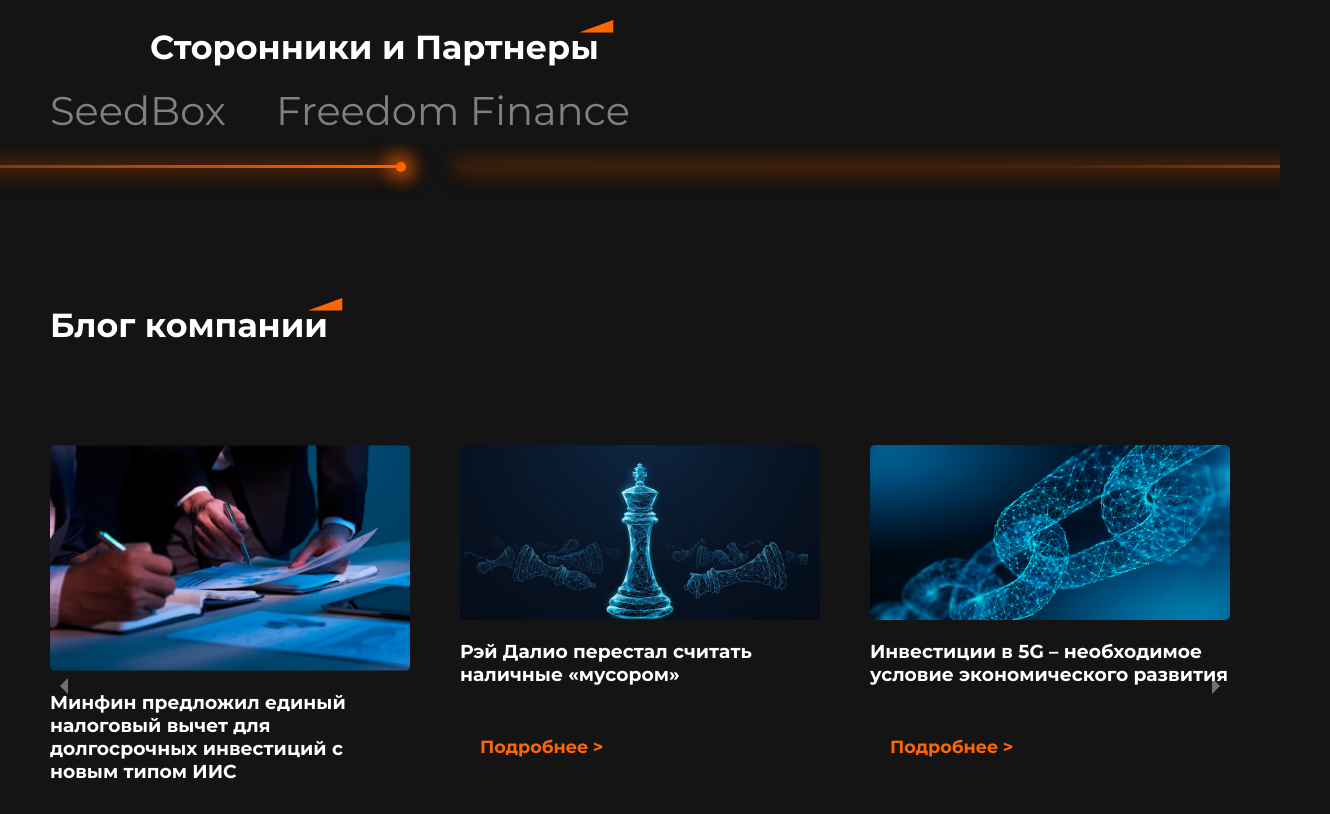
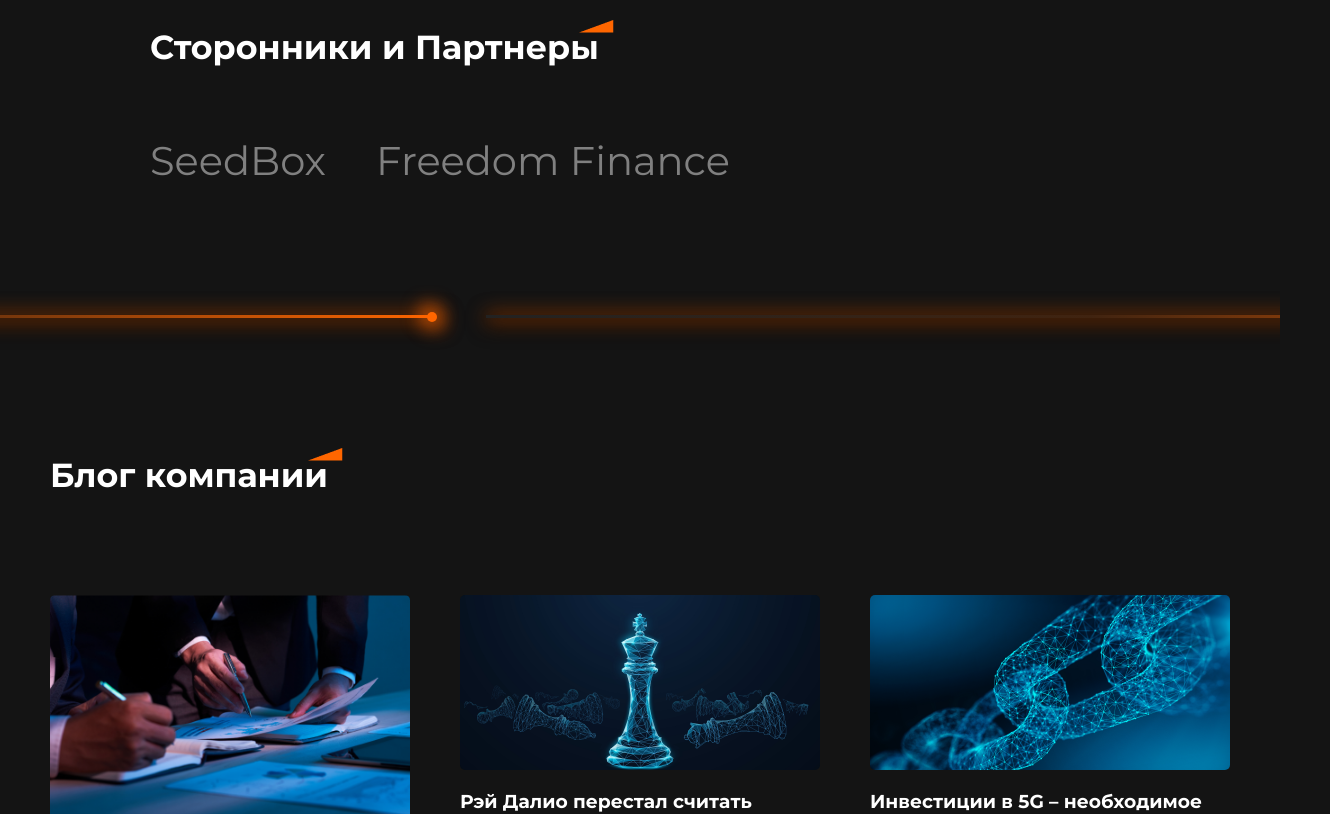
Before and after one commit to Fariza77/All-project, a React (Vite) app in the folder react-project/: page / in a window 1280 px wide. Shown: the part 3540-4354 px from the top of the page, 1330 px wide, since content can reach past the window. Built offline with nearby package versions, Linux system fonts and the light colour scheme.

Commit message:
team-page fixed

```diff
--- a/react-project/src/components/Team/index.jsx
+++ b/react-project/src/components/Team/index.jsx
@@ -46,8 +46,10 @@ function Team(props) {
       <div className="section">
         <Heading size={1.2}> Сторонники и Партнеры</Heading>
         <br />
+        <div className="infos">
         <h2>SeedBox</h2>
         <h2>Freedom Finance</h2>
+        </div>
       </div>
     </main>
   );
--- a/react-project/src/components/Team/style.scss
+++ b/react-project/src/components/Team/style.scss
@@ -37,12 +37,20 @@
     }
 
     .section {
-        h2 {
+        .heading-wrapper {
+            margin-bottom: 50px;
+        }
+        .infos {
+            position: relative;
+            left: 100px;
+           margin-bottom: 100px;
+            h2 {
             color: gray;
             display: inline-block;
             margin-right: 50px;
             font-size: 40px;
             font-weight: normal;
+        }
         }
     }
 }
@@ -75,9 +83,7 @@
                 padding: 0;
             }
 
-            h2 {
-                margin-right: 20px;
-            }
+
         }
     }
 
```
